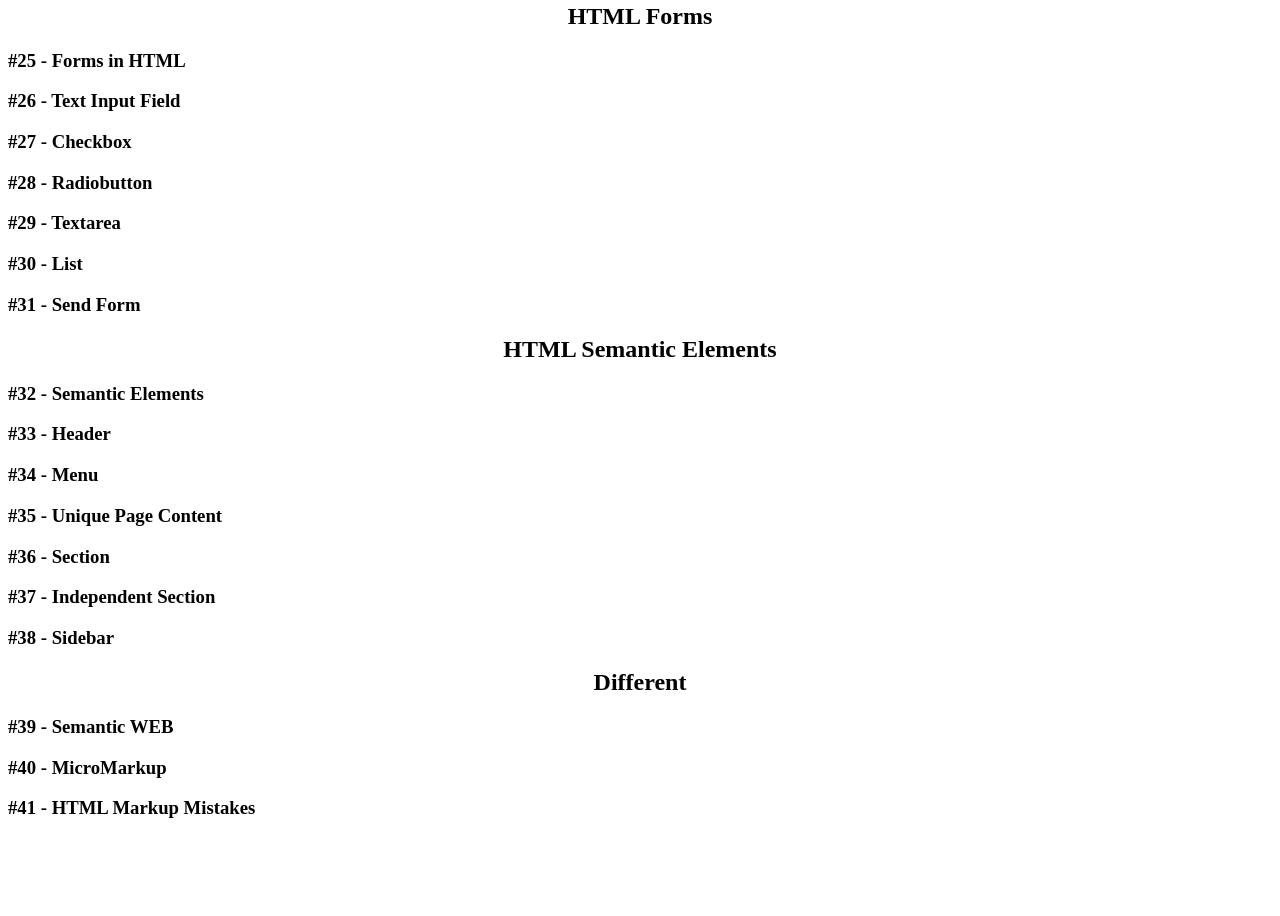
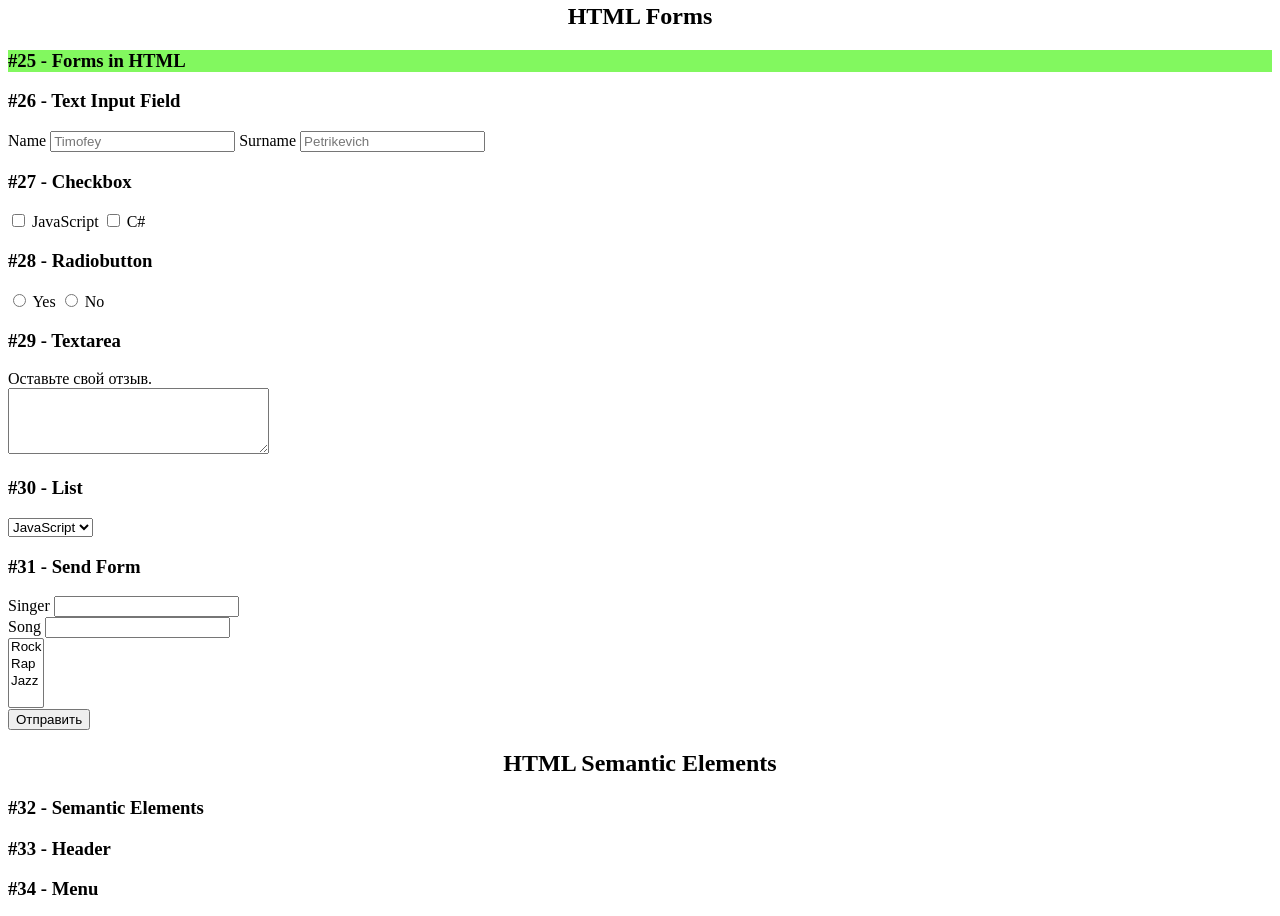
Before and after one commit to petrik33/RS-School-HTML-Intensive, a plain HTML site: page index.html in a window 1280 px wide. Shown: the part 2996-3912 px from the top of the page. Before the commit the page ends 3834 px from the top, so only its background shows below. Drawn offline with Linux system fonts and the light colour scheme.

Commit message:
feat: add HTML Forms section

```diff
--- a/index.html
+++ b/index.html
@@ -190,14 +190,79 @@ Lorem ipsum
 
     <h2>HTML Forms</h2>
 
-    <h3>#25 - Forms in HTML</h3>
+    <h3 class="MetaTask">#25 - Forms in HTML</h3>
+
     <h3>#26 - Text Input Field</h3>
+    <form action="/people">
+      <label for="name">Name</label>
+      <input type="text" id="name" name="name" placeholder="Timofey" />
+      <label for="surname">Surname</label>
+      <input
+        type="text"
+        name="surname"
+        id="Petrikevich"
+        placeholder="Petrikevich"
+      />
+    </form>
+
     <h3>#27 - Checkbox</h3>
+    <form action="/people">
+      <label>
+        <input type="checkbox" name="languages" value="JavaScript" />
+        JavaScript
+      </label>
+      <label>
+        <input type="checkbox" name="languages" value="C#" />
+        C#
+      </label>
+    </form>
+
     <h3>#28 - Radiobutton</h3>
+    <form action="/people">
+      <label>
+        <input type="radio" name="delivery" value="yes" />
+        Yes
+      </label>
+      <label>
+        <input type="radio" name="delivery" value="no" />
+        No
+      </label>
+    </form>
+
     <h3>#29 - Textarea</h3>
+    <form action="/people">
+      <label for="review">Оставьте свой отзыв.</label><br />
+      <textarea name="" id="review" cols="30" rows="4"> </textarea>
+    </form>
+
     <h3>#30 - List</h3>
+    <form action="/people">
+      <select name="" id="">
+        <option value="JS">JavaScript</option>
+        <option value="PHP">PHP</option>
+        <option value="Java">Java</option>
+      </select>
+    </form>
+
     <h3>#31 - Send Form</h3>
+    <form action="/people">
+      <label for="artist">Singer</label>
+      <input type="text" name="fieldArtist" id="artist" />
+      <br />
+      <label for="song">Song</label>
+      <input type="text" name="fieldSong" id="song" />
+      <br />
+      <select name="listGenre" id="genre" multiple>
+        <option value="Rock">Rock</option>
+        <option value="Rap">Rap</option>
+        <option value="Jazz">Jazz</option>
+      </select>
+      <br />
+      <button>Отправить</button>
+    </form>
+
     <h2>HTML Semantic Elements</h2>
+
     <h3>#32 - Semantic Elements</h3>
     <h3>#33 - Header</h3>
     <h3>#34 - Menu</h3>
```
